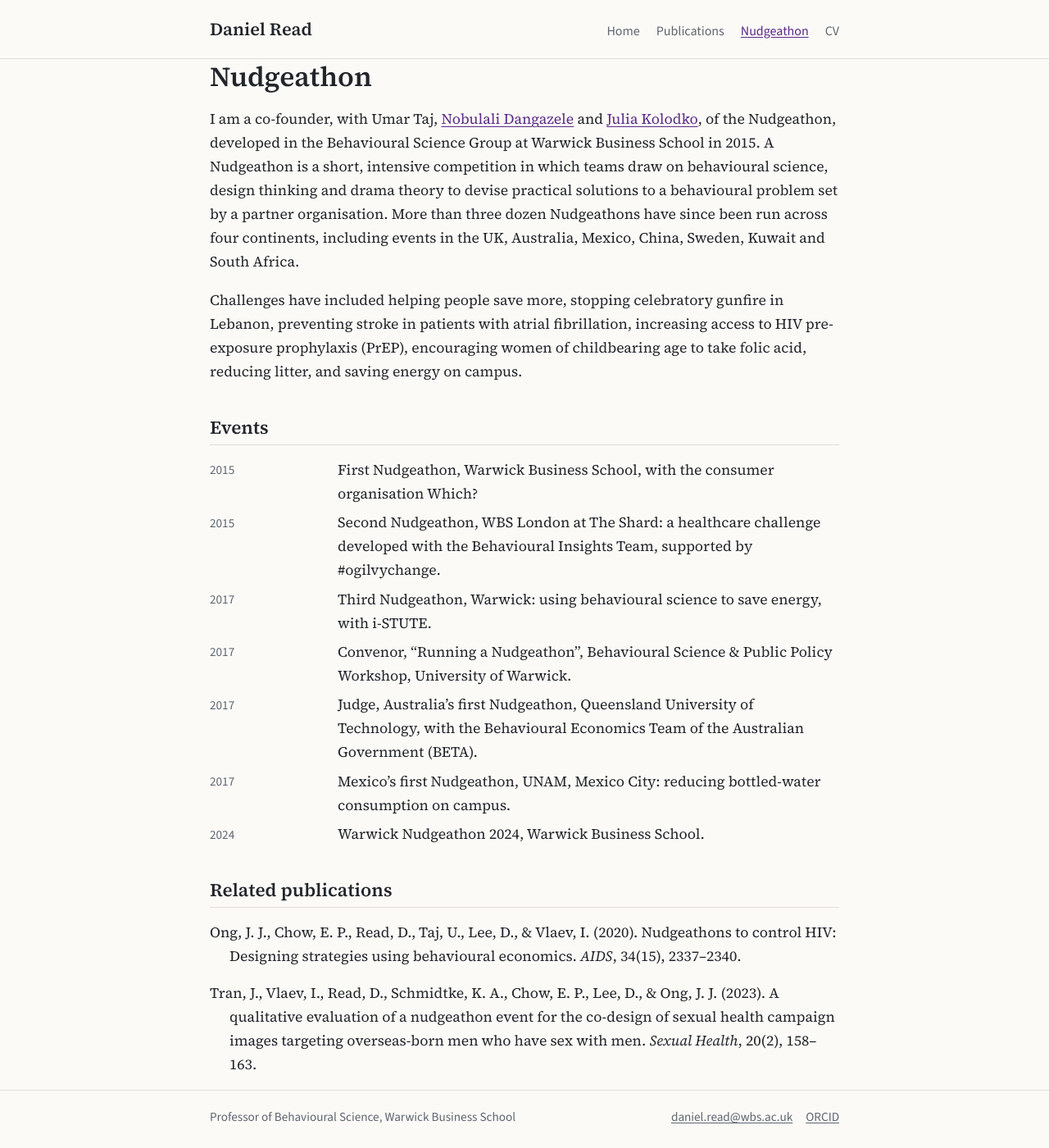
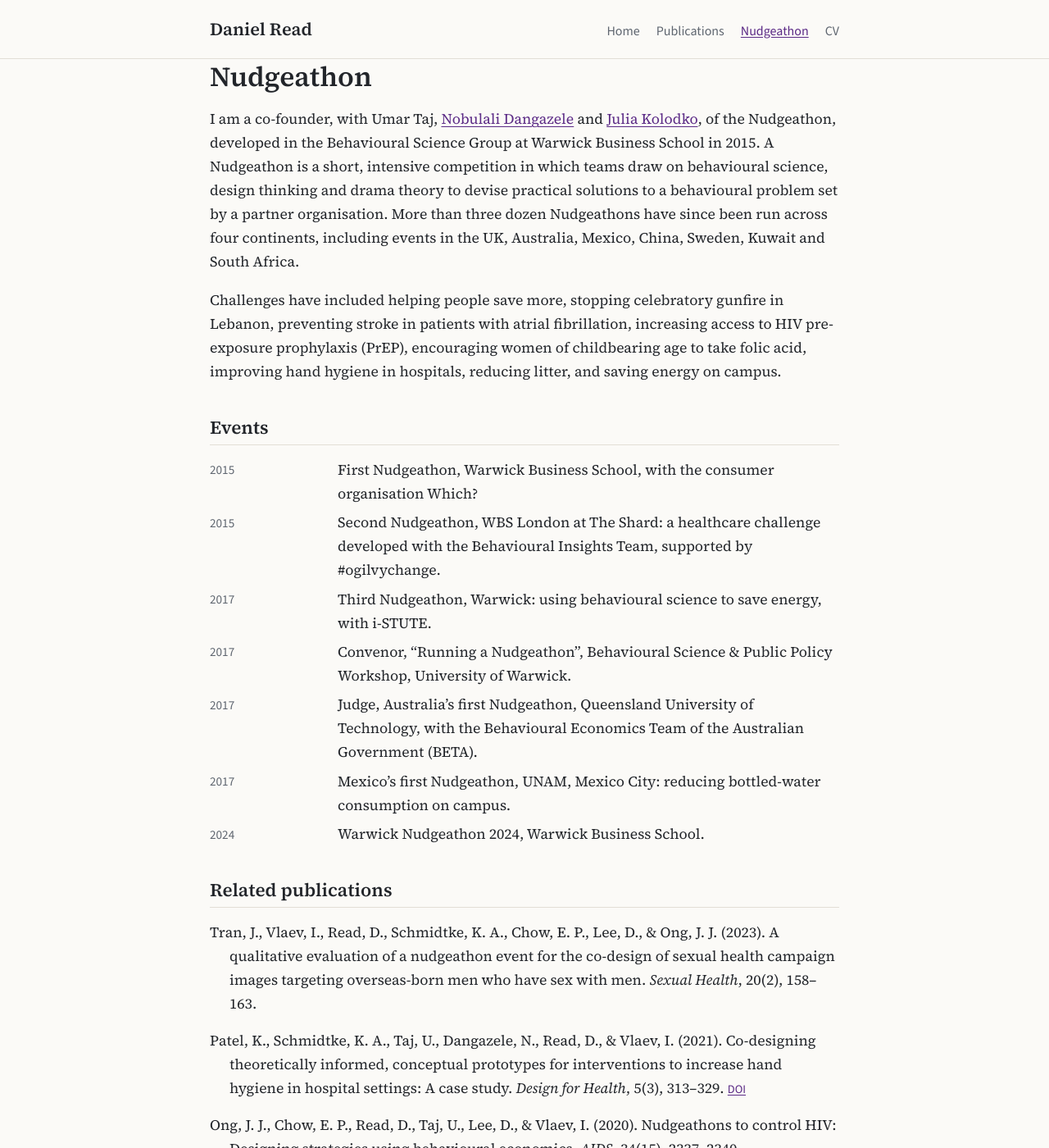
Before and after one commit to prof-daniel-read/prof-daniel-read.github.io, a Jekyll site: the page built from nudgeathon.md, in a window 1280 px wide and 1400 px high. Shown: the whole window at 82% size. Built offline with Jekyll 4.4.1, drawn with Linux system fonts in a browser that asks for light colours.

Commit message:
Add Patel et al. (2021) hand-hygiene paper
Co-Authored-By: Claude Opus 5.5 <noreply@anthropic.com>

```diff
--- a/nudgeathon.md
+++ b/nudgeathon.md
@@ -12,7 +12,7 @@ logo:
 
 I am a co-founder, with Umar Taj, [Nobulali Dangazele](https://www.gibs.co.za/faculty/204415-nobulali-dangazele) and [Julia Kolodko](https://www.juliakolodko.com/about), of the Nudgeathon, developed in the Behavioural Science Group at Warwick Business School in 2015. A Nudgeathon is a short, intensive competition in which teams draw on behavioural science, design thinking and drama theory to devise practical solutions to a behavioural problem set by a partner organisation. More than three dozen Nudgeathons have since been run across four continents, including events in the UK, Australia, Mexico, China, Sweden, Kuwait and South Africa.
 
-Challenges have included helping people save more, stopping celebratory gunfire in Lebanon, preventing stroke in patients with atrial fibrillation, increasing access to HIV pre-exposure prophylaxis (PrEP), encouraging women of childbearing age to take folic acid, reducing litter, and saving energy on campus.
+Challenges have included helping people save more, stopping celebratory gunfire in Lebanon, preventing stroke in patients with atrial fibrillation, increasing access to HIV pre-exposure prophylaxis (PrEP), encouraging women of childbearing age to take folic acid, improving hand hygiene in hospitals, reducing litter, and saving energy on campus.
 
 ## Events
 
@@ -28,6 +28,7 @@ Challenges have included helping people save more, stopping celebratory gunfire
 
 ## Related publications
 
+- Tran, J., Vlaev, I., Read, D., Schmidtke, K. A., Chow, E. P., Lee, D., & Ong, J. J. (2023). A qualitative evaluation of a nudgeathon event for the co-design of sexual health campaign images targeting overseas-born men who have sex with men. *Sexual Health*, 20(2), 158–163.
+- Patel, K., Schmidtke, K. A., Taj, U., Dangazele, N., Read, D., & Vlaev, I. (2021). Co-designing theoretically informed, conceptual prototypes for interventions to increase hand hygiene in hospital settings: A case study. *Design for Health*, 5(3), 313–329. [DOI](https://doi.org/10.1080/24735132.2022.2031791)
 - Ong, J. J., Chow, E. P., Read, D., Taj, U., Lee, D., & Vlaev, I. (2020). Nudgeathons to control HIV: Designing strategies using behavioural economics. *AIDS*, 34(15), 2337–2340.
-- Tran, J., Vlaev, I., Read, D., Schmidtke, K. A., Chow, E. P., Lee, D., & Ong, J. J. (2023). A qualitative evaluation of a nudgeathon event for the co-design of sexual health campaign images targeting overseas-born men who have sex with men. *Sexual Health*, 20(2), 158–163.
 {: .pubs}
```
Also changed, not shown: publications.md (+1 -0 lines).
